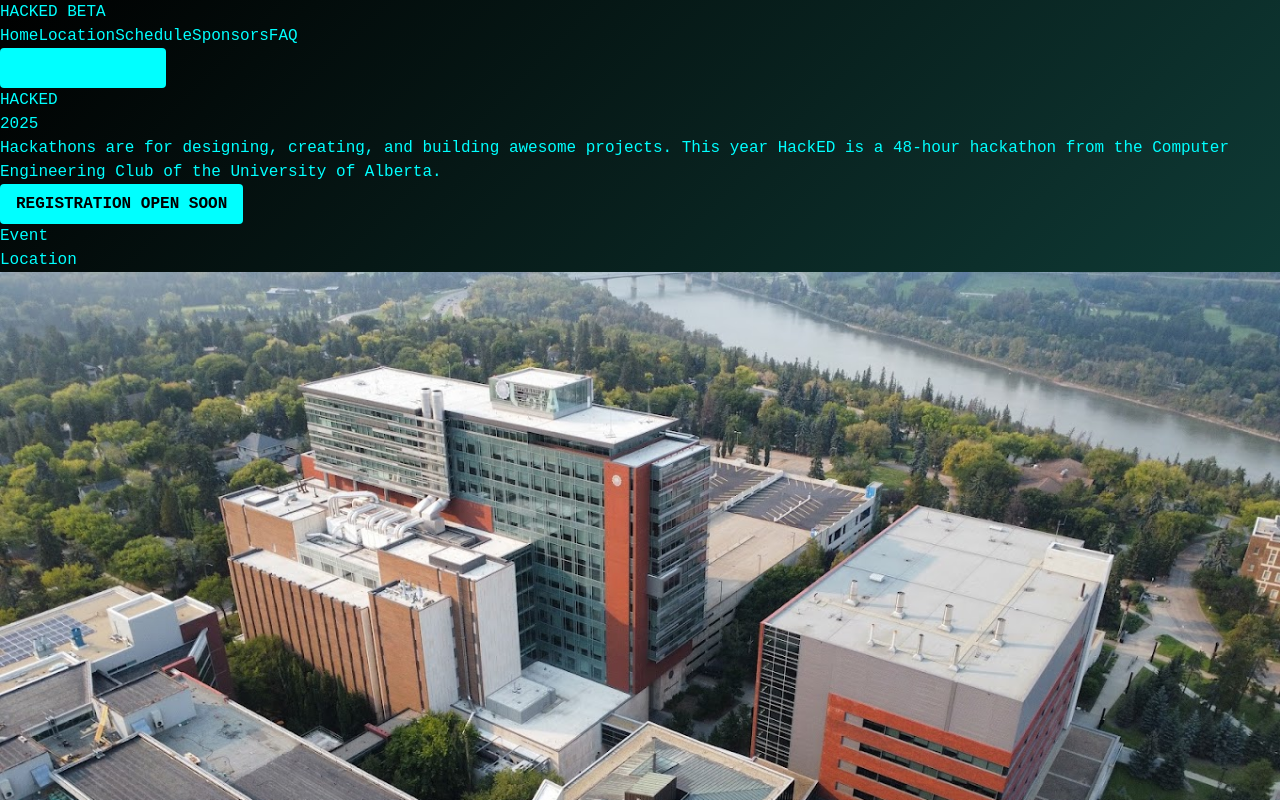
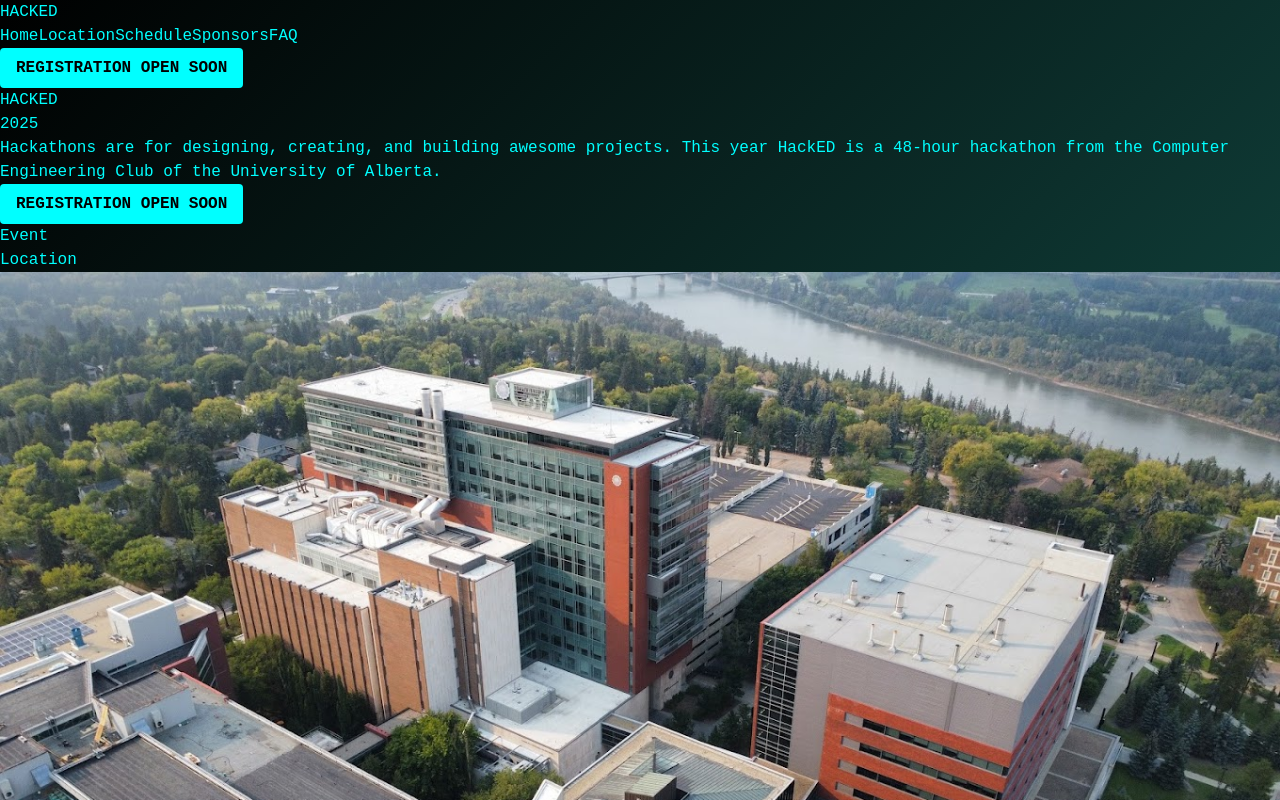
Before and after one commit to UAlbertaCompEClub/HackEDBACKUP, a React (Vite) app: page / in a window 1280 px wide. Shown: the top 800 px of the page. Built offline with nearby package versions, Linux system fonts and the light colour scheme.

Commit message:
title change and  no register

```diff
--- a/src/componenets/Header.jsx
+++ b/src/componenets/Header.jsx
@@ -9,7 +9,7 @@ const Header = () => {
   };
   return (
     <header id="header" className="bg-transparent text-cyan-600 p-4 flex flex-col md:flex-row justify-between items-center">
-      <h1 className="text-2xl font-bold">HACKED BETA</h1>
+      <h1 className="text-2xl font-bold">HACKED</h1>
       <nav className="space-x-4 mt-2 md:mt-0">
         <a href="#header" className="hover:text-cyan-100" onClick={(e) => handleSmoothScroll(e, '#header')}>Home</a>
         <a href="#info" className="hover:text-cyan-300" onClick={(e) => handleSmoothScroll(e, '#info')}>Location</a>
@@ -18,9 +18,9 @@ const Header = () => {
         <a href="#faq" className="hover:text-cyan-300" onClick={(e) => handleSmoothScroll(e, '#faq')}>FAQ</a>
       </nav>
       <button className="bg-cyan-500 px-4 py-2 rounded hover:bg-cyan-600 mt-2 md:mt-0">
-      <a className="bg-cyan- px-4 py-2 rounded hover:bg-cyan-600 mt-2 md:mt-0" href="https://docs.google.com/forms/d/e/1FAIpQLSewv6xgpW_XlPPJ5bN2yMBpyniYIsH_ouZE1RlgKKe6EN2tIg/viewform" >
-      REGISTER TODAY
-      </a>
+{/*       <a className="bg-cyan- px-4 py-2 rounded hover:bg-cyan-600 mt-2 md:mt-0" href="https://docs.google.com/forms/d/e/1FAIpQLSewv6xgpW_XlPPJ5bN2yMBpyniYIsH_ouZE1RlgKKe6EN2tIg/viewform" > */}
+      REGISTRATION OPEN SOON
+{/*       </a>       */}
       </button>
     </header>
   );
```
